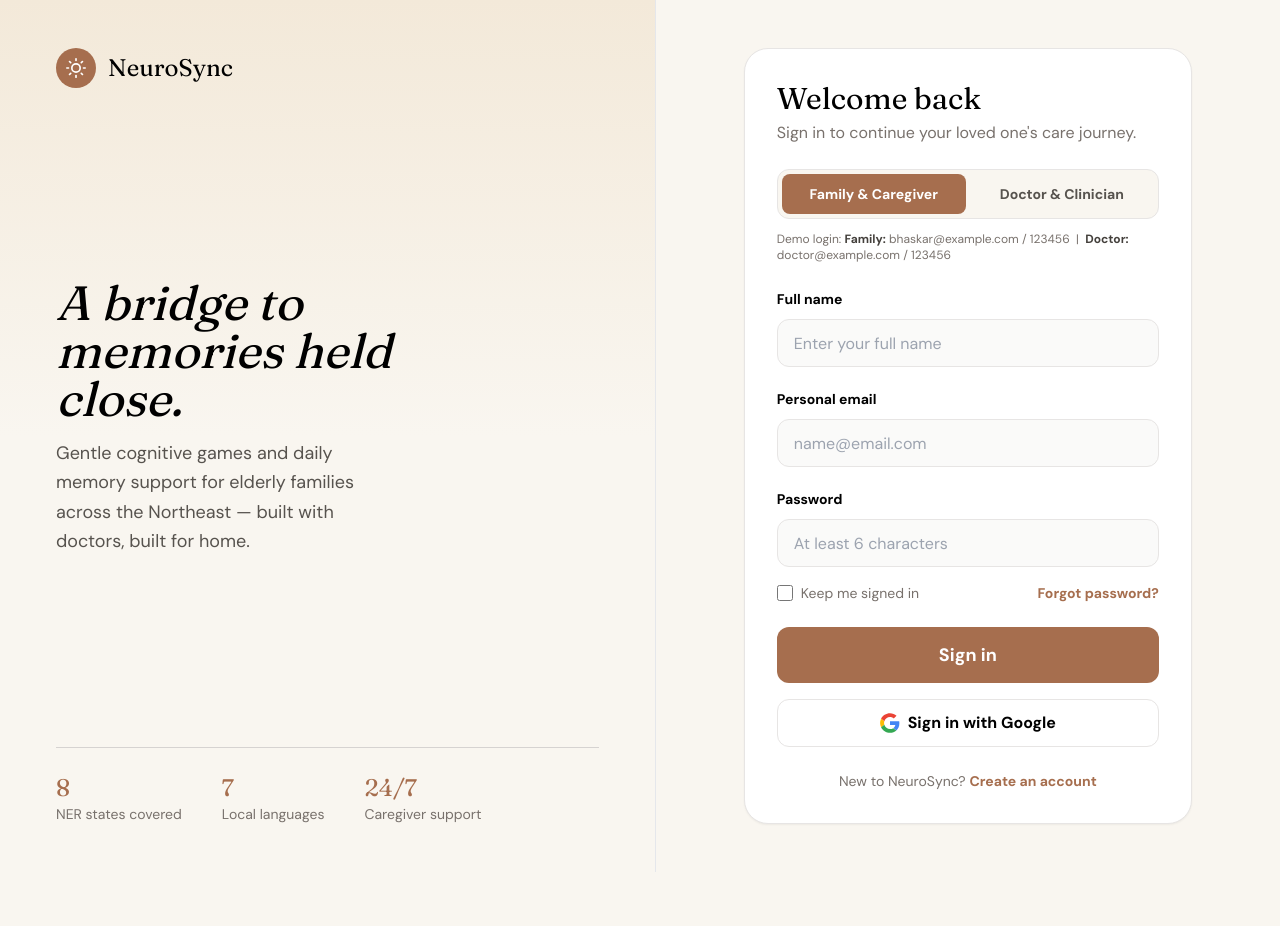
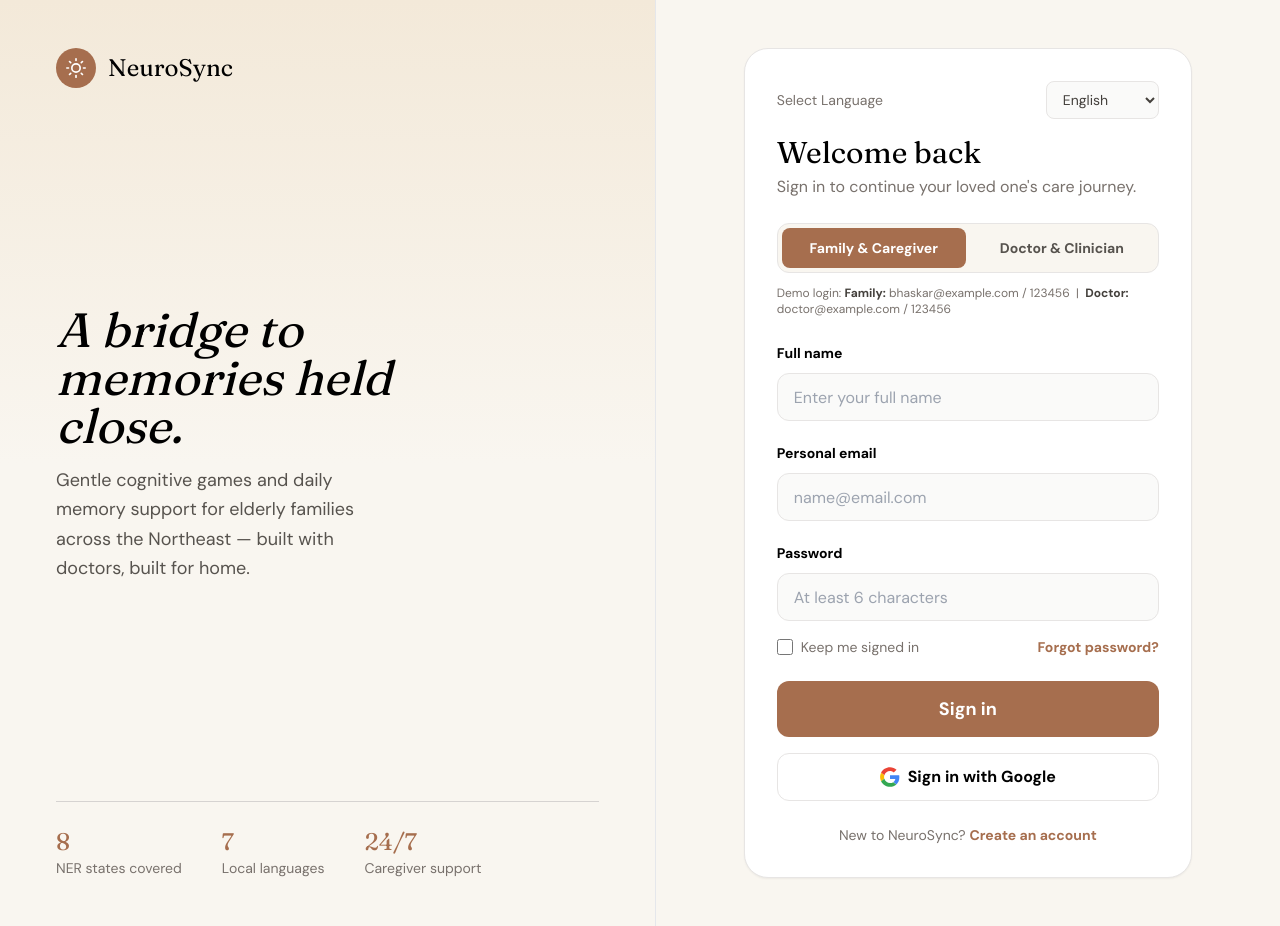
Before and after one commit to Adarshpatel21/SIH-1, a plain HTML site: page login.html in a window 1280 px wide. Before the commit the page ends 872 px from the top, so only its background shows below. Drawn offline with nearby package versions, Linux system fonts and the light colour scheme.

Commit message:
Add multilingual language selector

```diff
--- /dev/null
+++ b/localization.js
@@ -0,0 +1,158 @@
+(() => {
+  const STORAGE_KEY = 'neurosyncLanguage';
+  const languages = {
+    en: 'English',
+    hi: 'Hindi',
+    as: 'Assamese',
+    bn: 'Bengali',
+    kha: 'Khasi',
+    mni: 'Manipuri',
+    brx: 'Bodo'
+  };
+
+  const translations = {
+    en: {},
+    hi: {
+      'Select Language': 'भाषा चुनें', 'Welcome back': 'वापसी पर स्वागत है',
+      "Sign in to continue your loved one's care journey.": 'अपने प्रियजन की देखभाल जारी रखने के लिए साइन इन करें।',
+      'Full name': 'पूरा नाम', 'Personal email': 'व्यक्तिगत ईमेल', 'Password': 'पासवर्ड',
+      'Sign in': 'साइन इन', 'Sign in with Google': 'Google से साइन इन करें',
+      'Create your account': 'अपना खाता बनाएं', 'Create account': 'खाता बनाएं',
+      'New to NeuroSync?': 'NeuroSync पर नए हैं?', 'Create an account': 'खाता बनाएं',
+      'Already have an account?': 'क्या आपका खाता पहले से है?', 'Family & Caregiver': 'परिवार और देखभालकर्ता',
+      'Doctor & Clinician': 'डॉक्टर और चिकित्सक', 'Today': 'आज', 'Activities': 'गतिविधियां',
+      'Care team': 'देखभाल टीम', 'Reports': 'रिपोर्ट', 'Hydration Vault': 'जलयोजन',
+      'Activity': 'गतिविधि', 'Medication': 'दवा', 'Upcoming Appointment': 'आगामी अपॉइंटमेंट',
+      'Reset': 'रीसेट', 'Mind Cards': 'माइंड कार्ड्स', 'Memory Match': 'मेमोरी मैच',
+      'Picture Recall': 'चित्र स्मरण', 'Back to dashboard': 'डैशबोर्ड पर वापस जाएं',
+      'Game scores': 'गेम स्कोर', 'Loading scores...': 'स्कोर लोड हो रहे हैं...',
+      'No completed game scores yet.': 'अभी तक कोई पूरा किया गया गेम स्कोर नहीं है।',
+      'Back': 'वापस', 'Restart': 'फिर शुरू करें', 'Moves': 'चालें', 'Matches': 'मिलान', 'Time': 'समय',
+      'Score saved to your account.': 'स्कोर आपके खाते में सेव हो गया है।'
+    },
+    as: {
+      'Select Language': 'ভাষা বাছক', 'Welcome back': 'আকৌ স্বাগতম',
+      "Sign in to continue your loved one's care journey.": 'আপোনাৰ আপোনজনৰ যত্নৰ যাত্ৰা অব্যাহত ৰাখিবলৈ ছাইন ইন কৰক।',
+      'Full name': 'সম্পূৰ্ণ নাম', 'Personal email': 'ব্যক্তিগত ইমেইল', 'Password': 'পাছৱৰ্ড',
+      'Sign in': 'ছাইন ইন', 'Sign in with Google': 'Google-ৰে ছাইন ইন কৰক', 'Create your account': 'আপোনাৰ একাউণ্ট সৃষ্টি কৰক',
+      'Create account': 'একাউণ্ট সৃষ্টি কৰক', 'New to NeuroSync?': 'NeuroSync-লৈ নতুন?', 'Create an account': 'একাউণ্ট সৃষ্টি কৰক',
+      'Family & Caregiver': 'পৰিয়াল আৰু যত্ন লওঁতা', 'Doctor & Clinician': 'ডাক্তৰ আৰু চিকিৎসক',
+      'Today': 'আজি', 'Activities': 'কাৰ্যকলাপ', 'Care team': 'যত্ন দল', 'Reports': 'প্ৰতিবেদন',
+      'Hydration Vault': 'পানী সেৱন', 'Activity': 'কাৰ্যকলাপ', 'Medication': 'ঔষধ', 'Upcoming Appointment': 'আগন্তুক সাক্ষাৎ',
+      'Reset': 'ৰিছেট', 'Mind Cards': 'মাইণ্ড কাৰ্ড', 'Memory Match': 'মেমৰি মেচ', 'Picture Recall': 'ছবি স্মৰণ',
+      'Back': 'উভতি যাওক', 'Restart': 'পুনৰ আৰম্ভ কৰক', 'Moves': 'চাল', 'Matches': 'মিল', 'Time': 'সময়'
+    },
+    bn: {
+      'Select Language': 'ভাষা নির্বাচন করুন', 'Welcome back': 'আবার স্বাগতম',
+      "Sign in to continue your loved one's care journey.": 'আপনার প্রিয়জনের যত্নের যাত্রা চালিয়ে যেতে সাইন ইন করুন।',
+      'Full name': 'পুরো নাম', 'Personal email': 'ব্যক্তিগত ইমেইল', 'Password': 'পাসওয়ার্ড',
+      'Sign in': 'সাইন ইন', 'Sign in with Google': 'Google দিয়ে সাইন ইন করুন', 'Create your account': 'আপনার অ্যাকাউন্ট তৈরি করুন',
+      'Create account': 'অ্যাকাউন্ট তৈরি করুন', 'New to NeuroSync?': 'NeuroSync-এ নতুন?', 'Create an account': 'অ্যাকাউন্ট তৈরি করুন',
+      'Family & Caregiver': 'পরিবার ও যত্নদাতা', 'Doctor & Clinician': 'ডাক্তার ও চিকিৎসক', 'Today': 'আজ',
+      'Activities': 'কার্যক্রম', 'Care team': 'যত্ন দল', 'Reports': 'রিপোর্ট', 'Hydration Vault': 'জলপান',
+      'Activity': 'কার্যক্রম', 'Medication': 'ওষুধ', 'Upcoming Appointment': 'আসন্ন সাক্ষাৎ', 'Reset': 'রিসেট',
+      'Mind Cards': 'মাইন্ড কার্ড', 'Memory Match': 'মেমরি ম্যাচ', 'Picture Recall': 'ছবি স্মরণ', 'Back': 'ফিরে যান',
+      'Restart': 'আবার শুরু করুন', 'Moves': 'চাল', 'Matches': 'মিল', 'Time': 'সময়'
+    },
+    kha: {
+      'Select Language': 'Jied ktien', 'Welcome back': 'Pdiang biang', 'Full name': 'Ka kyrteng pura',
+      'Personal email': 'Ka email shimet', 'Password': 'Ka password', 'Sign in': 'Rung hapoh',
+      'Sign in with Google': 'Rung hapoh da Google', 'Create account': 'Thaw account', 'New to NeuroSync?': 'Thymmai ha NeuroSync?',
+      'Create an account': 'Thaw ka account', 'Family & Caregiver': 'Kur bad nongsumar', 'Doctor & Clinician': 'Doktor bad nongpynkhiah',
+      'Today': 'Mynta', 'Activities': 'Ki kam', 'Care team': 'Ka kynhun sumar', 'Reports': 'Ki jingïathuh',
+      'Hydration Vault': 'Ka um', 'Activity': 'Kam', 'Medication': 'Dawai', 'Upcoming Appointment': 'Ka jingïakynduh ban wan',
+      'Reset': 'Pynbeit biang', 'Mind Cards': 'Ki card jingmut', 'Memory Match': 'Memory Match', 'Picture Recall': 'Kynmaw dur',
+      'Back': 'Phai dien', 'Restart': 'Sdang biang', 'Moves': 'Ki sien', 'Matches': 'Ki jingïadei', 'Time': 'Por'
+    },
+    mni: {
+      'Select Language': 'লোন বাছউ', 'Welcome back': 'নুংশি হায়গনি', 'Full name': 'মিং পুম্নমক',
+      'Personal email': 'ইমেইল', 'Password': 'পাসওয়ার্ড', 'Sign in': 'সাইন ইন তৌ',
+      'Sign in with Google': 'Google গা সাইন ইন তৌ', 'Create account': 'অ্যাকাউন্ট শেমদোকপা', 'New to NeuroSync?': 'NeuroSync-দা অনৌবা?',
+      'Create an account': 'অ্যাকাউন্ট শেমদোকপা', 'Family & Caregiver': 'ইমা-ইপা অমসুং শেমজিংবা', 'Doctor & Clinician': 'ডাক্টর অমসুং চিকিত্সক',
+      'Today': 'নুমিত্তং', 'Activities': 'থৌরম', 'Care team': 'শেমজিংবা দল', 'Reports': 'রিপোর্ট',
+      'Hydration Vault': 'ইশিং থকপা', 'Activity': 'থৌরম', 'Medication': 'ওষুধ', 'Upcoming Appointment': 'লাকপা সাক্ষাৎকার',
+      'Reset': 'অমুক হান্না', 'Mind Cards': 'মাইন্ড কার্ড', 'Memory Match': 'মেমোরি ম্যাচ', 'Picture Recall': 'মশিং তম্বা',
+      'Back': 'হন্না', 'Restart': 'অমুক হান্না হৌ', 'Moves': 'চলন', 'Matches': 'ম্যাচ', 'Time': 'মতম'
+    },
+    brx: {
+      'Select Language': 'राव सायख', 'Welcome back': 'फिन फैयो', 'Full name': 'फुं नाम',
+      'Personal email': 'निजी इमेल', 'Password': 'पासवर्ड', 'Sign in': 'साइन इन',
+      'Sign in with Google': 'Google जों साइन इन', 'Create account': 'अकाउन्ट सोरजि', 'New to NeuroSync?': 'NeuroSync आव गोदान?',
+      'Create an account': 'अकाउन्ट सोरजि', 'Family & Caregiver': 'नखर आरो सुस्रायगिरि', 'Doctor & Clinician': 'डक्टर आरो थिखानायगिरि',
+      'Today': 'दिनै', 'Activities': 'हाबाफारि', 'Care team': 'सुस्राय दल', 'Reports': 'रिपर्ट',
+      'Hydration Vault': 'दै जानाय', 'Activity': 'हाबाफारि', 'Medication': 'औषध', 'Upcoming Appointment': 'फैगौ सानजाय',
+      'Reset': 'फिन फोजोब', 'Mind Cards': 'माइन्ड कार्ड', 'Memory Match': 'मेमरि माच', 'Picture Recall': 'नायनाय फिन फैयो',
+      'Back': 'उनथिं', 'Restart': 'फिन जागाय', 'Moves': 'दाव', 'Matches': 'मिल', 'Time': 'सम'
+    }
+  };
+  const originalText = new WeakMap();
+
+  function currentLanguage() {
+    return localStorage.getItem(STORAGE_KEY) || 'en';
+  }
+
+  function translate(value) {
+    const language = currentLanguage();
+    return translations[language]?.[value] || value;
+  }
+
+  function applyTranslations(root = document) {
+    const language = currentLanguage();
+    document.documentElement.lang = language;
+    const walker = document.createTreeWalker(root.body || root, NodeFilter.SHOW_TEXT);
+    const textNodes = [];
+    while (walker.nextNode()) textNodes.push(walker.currentNode);
+    textNodes.forEach((node) => {
+      if (node.parentElement.closest('script, style, select')) return;
+      if (!originalText.has(node)) originalText.set(node, node.textContent.trim());
+      const original = originalText.get(node);
+      if (!original) return;
+      const translated = translate(original);
+      if (translated !== original) {
+        node.textContent = node.textContent.replace(original, translated);
+      }
+    });
+    root.querySelectorAll('[data-i18n]').forEach((element) => {
+      const key = element.dataset.i18n;
+      element.textContent = translate(key);
+    });
+    root.querySelectorAll('[data-i18n-placeholder]').forEach((element) => {
+      element.placeholder = translate(element.dataset.i18nPlaceholder);
+    });
+    root.querySelectorAll('[data-language-selector]').forEach((select) => {
+      select.value = language;
+    });
+  }
+
+  function addSelector() {
+    if (!document.querySelector('[data-language-selector]')) {
+      const wrapper = document.createElement('label');
+      wrapper.className = 'neurosync-language-control';
+      wrapper.innerHTML = '<span data-i18n="Select Language">Select Language</span><select data-language-selector aria-label="Select Language"></select>';
+      document.body.prepend(wrapper);
+      const select = wrapper.querySelector('select');
+      Object.entries(languages).forEach(([code, label]) => {
+        const option = document.createElement('option');
+        option.value = code;
+        option.textContent = label;
+        select.append(option);
+      });
+    }
+    document.querySelectorAll('[data-language-selector]').forEach((select) => {
+      if (select.dataset.languageBound) return;
+      select.dataset.languageBound = 'true';
+      select.addEventListener('change', () => {
+        localStorage.setItem(STORAGE_KEY, select.value);
+        applyTranslations();
+        window.dispatchEvent(new CustomEvent('neurosync-language-change', { detail: select.value }));
+      });
+    });
+  }
+
+  const style = document.createElement('style');
+  style.textContent = '.neurosync-language-control{position:fixed;top:1rem;right:1rem;z-index:1000;display:flex;align-items:center;gap:.5rem;padding:.45rem .7rem;border:1px solid #d6d3d1;border-radius:999px;background:rgba(255,255,255,.94);box-shadow:0 4px 12px rgba(70,50,40,.08);font:600 12px/1.2 system-ui,sans-serif;color:#57534e}.neurosync-language-control select{border:0;background:transparent;color:#292524;font:inherit;outline:none;cursor:pointer}.neurosync-language-control option{color:#292524}@media(max-width:640px){.neurosync-language-control{top:.5rem;right:.5rem}.neurosync-language-control span{display:none}}';
+  document.head.append(style);
+  window.neuroSyncLanguage = { currentLanguage, translate, applyTranslations, languages };
+  window.addEventListener('DOMContentLoaded', () => { addSelector(); applyTranslations(); });
+  if (document.readyState !== 'loading') { addSelector(); applyTranslations(); }
+})();
--- a/login.html
+++ b/login.html
@@ -34,6 +34,7 @@
 <body class="min-h-screen">
   <script src="https://cdn.jsdelivr.net/npm/@supabase/supabase-js@2"></script>
   <script src="supabase-client.js"></script>
+  <script src="localization.js"></script>
   <script>
     let selectedRole = 'family';
     let isSignUp = false;
@@ -41,6 +42,58 @@
       { email: 'bhaskar@example.com', password: '123456', name: 'Bhaskar', role: 'family' },
       { email: 'doctor@example.com', password: '123456', name: 'Dr. Baruah', role: 'doctor' }
     ];
+
+    function getLoginRedirectUrl() {
+      return new URL('login.html', window.location.href).href;
+    }
+
+    async function handleGoogleLogin() {
+      if (!window.supabaseConfigured) {
+        alert('Add your Supabase URL and anon key in supabase-client.js before using Google sign-in.');
+        return;
+      }
+
+      sessionStorage.setItem('neurosyncGoogleRole', selectedRole);
+      const { error } = await neuroSyncSupabase.auth.signInWithOAuth({
+        provider: 'google',
+        options: { redirectTo: getLoginRedirectUrl() }
+      });
+
+      if (error) alert(`Unable to sign in with Google: ${error.message}`);
+    }
+
+    async function handleGoogleCallback() {
+      if (!window.supabaseConfigured) return;
+
+      const hasOAuthCallback = window.location.search.includes('code=') ||
+        window.location.hash.includes('access_token=');
+      if (!hasOAuthCallback && !sessionStorage.getItem('neurosyncGoogleRole')) return;
+
+      const { data, error } = await neuroSyncSupabase.auth.getSession();
+      if (error || !data.session) return;
+
+      const user = data.session.user;
+      const role = sessionStorage.getItem('neurosyncGoogleRole') || user.user_metadata?.role || 'family';
+      const name = user.user_metadata?.full_name || user.user_metadata?.name || user.email;
+
+      localStorage.setItem('neurosyncUser', JSON.stringify({
+        name,
+        email: user.email,
+        role,
+        loginTime: new Date().toISOString()
+      }));
+      sessionStorage.removeItem('neurosyncGoogleRole');
+
+      try {
+        await saveSupabaseLogin({ ...user, user_metadata: { ...user.user_metadata, role } });
+      } catch (loginError) {
+        console.error('Could not save Google login history:', loginError);
+      }
+
+      window.location.replace(role === 'doctor' ? 'doctor-dashboard.html' : 'dashboard.html');
+    }
+
+    handleGoogleCallback();
 
     async function handleLogin(event) {
       event.preventDefault();
@@ -182,6 +235,18 @@
     <!-- Right Panel -->
     <section class="flex flex-col items-center justify-center px-6 py-12">
       <form onsubmit="handleLogin(event)" class="w-full max-w-md rounded-3xl border border-stone-200 bg-white p-8 shadow-sm">
+        <label class="mb-4 flex items-center justify-between text-sm text-stone-500" for="loginLanguage">
+          <span data-i18n="Select Language">Select Language</span>
+          <select id="loginLanguage" data-language-selector class="rounded-lg border border-stone-200 bg-stone-50 px-3 py-2 text-stone-700 outline-none focus:border-clay">
+            <option value="en">English</option>
+            <option value="hi">Hindi</option>
+            <option value="as">Assamese</option>
+            <option value="bn">Bengali</option>
+            <option value="kha">Khasi</option>
+            <option value="mni">Manipuri</option>
+            <option value="brx">Bodo</option>
+          </select>
+        </label>
         <h2 id="formTitle" class="font-display text-3xl">Welcome back</h2>
         <p id="formSubtitle" class="mt-1 text-stone-500">Sign in to continue your loved one's care journey.</p>
 
@@ -218,7 +283,7 @@
 
         <button id="submitButton" type="submit" class="mt-6 h-13 w-full rounded-xl bg-clay py-3.5 text-lg font-semibold text-white transition-colors hover:bg-[#8a5a3e]">Sign in</button>
 
-        <button type="button" class="mt-4 flex h-12 w-full items-center justify-center gap-2 rounded-xl border border-stone-200 bg-white font-semibold transition-colors hover:bg-stone-100">
+        <button type="button" onclick="handleGoogleLogin()" class="mt-4 flex h-12 w-full items-center justify-center gap-2 rounded-xl border border-stone-200 bg-white font-semibold transition-colors hover:bg-stone-100">
           <svg class="h-5 w-5" viewBox="0 0 48 48"><path fill="#EA4335" d="M24 9.5c3.5 0 6.6 1.2 9 3.6l6.7-6.7C35.5 2.6 30.1.5 24 .5 14.6.5 6.5 5.9 2.6 13.8l7.8 6c1.9-5.7 7.2-10.3 13.6-10.3z"/><path fill="#4285F4" d="M46.5 24.5c0-1.6-.15-3.2-.44-4.7H24v9h12.7c-.55 3-2.2 5.5-4.7 7.2l7.3 5.7c4.3-3.9 7.2-9.8 7.2-17.2z"/><path fill="#FBBC05" d="M10.4 28.2a14.6 14.6 0 0 1 0-8.4l-7.8-6a24 24 0 0 0 0 20.4l7.8-6z"/><path fill="#34A853" d="M24 47.5c6.1 0 11.3-2 15.1-5.5l-7.3-5.7c-2 1.4-4.7 2.3-7.8 2.3-6.4 0-11.7-4.6-13.6-10.4l-7.8 6C6.5 42.1 14.6 47.5 24 47.5z"/></svg>
           Sign in with Google
         </button>
```
Also changed, not shown: dashboard.html (+1 -0 lines), doctor-dashboard.html (+1 -0 lines), landing-page.html (+1 -0 lines), memory-match.html (+1 -0 lines), mindcard-games.html (+1 -0 lines), neurosync-memory-game/neurosync-memory-game/public/index.html (+1 -1 lines), scores.html (+1 -0 lines).
